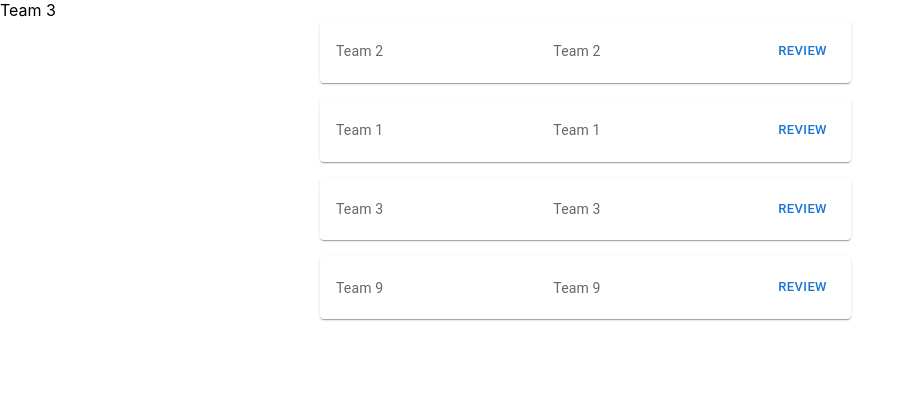
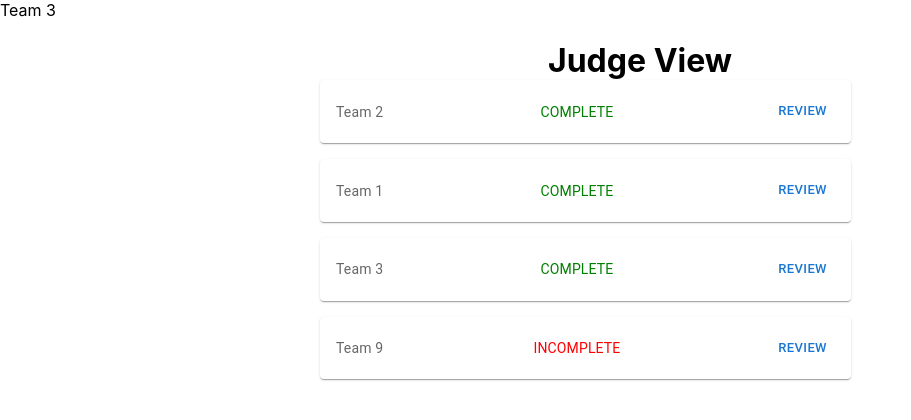
Before and after one commit to bmcclure-hex/Team3, a React (Create React App) app in the folder demoday/: page /jview in a window 1280 px wide. Shown: the top 420 px of the page, without its empty margins (0-911 px from the left). Built offline with nearby package versions, Linux system fonts and the light colour scheme.

Commit message:
updating status of judge view

```diff
--- /dev/null
+++ b/demoday/src/Components/statsComp.js
@@ -0,0 +1,13 @@
+import React from 'react';
+import { styled } from '@mui/material/styles';
+import Box from '@mui/material/Box';
+import Paper from '@mui/material/Paper';
+
+
+
+function statsComp() {
+    return
+         <div style={{ color: 'green' }}>SUBMITTED</div>
+
+}
+export default statsComp;
--- /dev/null
+++ b/demoday/src/Components/statsIncomp.js
@@ -0,0 +1,15 @@
+import React from 'react';
+import { styled } from '@mui/material/styles';
+import Box from '@mui/material/Box';
+import Paper from '@mui/material/Paper';
+
+
+function statsIncomp() {
+    return
+    <Box>
+        <div style={{ color: 'RED' }}>NOT SUBMITTED</div>
+    </Box>
+
+
+}
+export default statsIncomp;
--- a/demoday/src/judgeRedir.js
+++ b/demoday/src/judgeRedir.js
@@ -1,20 +1,20 @@
-import React from 'react';
+import React,{useState} from 'react';
 import { styled } from '@mui/material/styles';
 import Box from '@mui/material/Box';
 import Paper from '@mui/material/Paper';
 import Button from '@mui/material/Button';
+import statsComp from './Components/statsComp';
+import statsIncomp from './Components/statsIncomp';
 
 const Container = styled(Box)({
   display: 'flex',
   justifyContent: 'center',
 });
 
-function status(){
+const headLabel =styled('h1')({
+  textAlign: 'center',
 
-}
-
-
-
+});
 
 
 
@@ -31,41 +31,43 @@ const Item = styled(Paper)(({ theme }) => ({
 
 function Judge() {
   return (
-
+    <h1 style={{ textAlign: 'center' }}> Judge View
     <Container>
       <Box sx={{ width: '50%' }}>
         <Box display="grid" gridTemplateColumns="repeat(12, 1fr)" gap={2}>
           <Box gridColumn="span 10">
             <Item>
               <div>Team 2</div>
-              <div>Team 2</div>
+              <div style={{ color: 'green' }}>COMPLETE</div>
+
               <Button size="small" >Review</Button>
             </Item>
           </Box>
           <Box gridColumn="span 10">
             <Item>
               <div>Team 1</div>
-              <div>Team 1</div>
+              <div style={{ color: 'green' }}>COMPLETE</div>
               <Button size="small">Review</Button>
             </Item>
           </Box>
           <Box gridColumn="span 10">
             <Item>
               <div>Team 3</div>
-              <div>Team 3</div>
+              <div style={{ color: 'green' }}>COMPLETE</div>
               <Button size="small">Review</Button>
             </Item>
           </Box>
           <Box gridColumn="span 10">
             <Item>
             <div>Team 9</div>
-            <div>Team 9</div>
+            <div style={{color: 'red'}}>INCOMPLETE</div>
               <Button size="small">Review</Button>
             </Item>
           </Box>
         </Box>
       </Box>
     </Container>
+    </h1>
 
   );
 }
```
